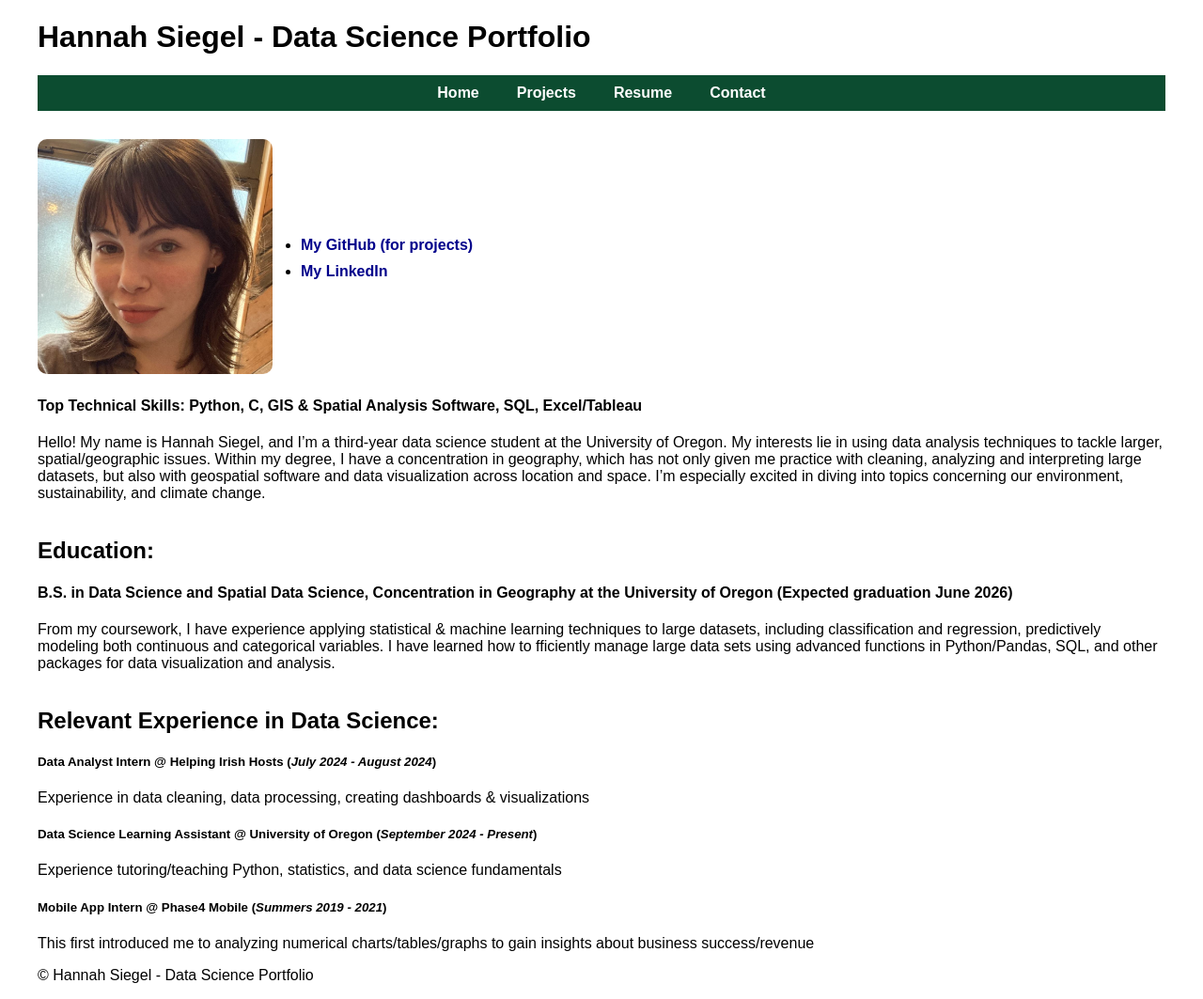
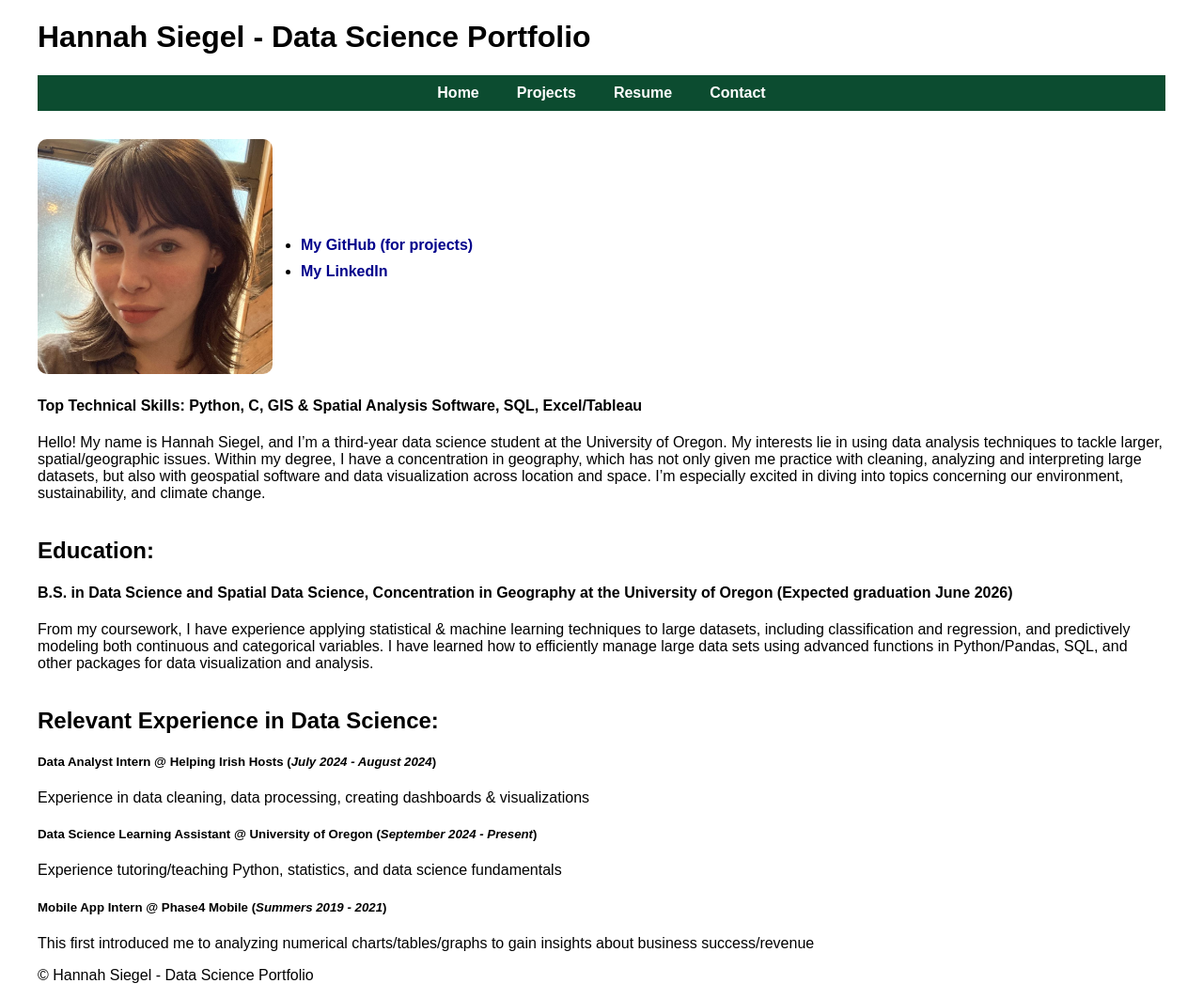
Before and after one commit to siegelhannah/portfolio, a Jekyll site: the page built from index.md, in a window 1280 px wide and 1063 px high. Shown: the whole window at 94% size. Built offline with Jekyll 4.4.1, drawn with Linux system fonts in a browser that asks for light colours.

Commit message:
Update index.md

```diff
--- a/index.md
+++ b/index.md
@@ -11,7 +11,7 @@ Hello! My name is Hannah Siegel, and I'm a third-year data science student at th
 
 ## Education:
 #### B.S. in Data Science and Spatial Data Science, Concentration in Geography at the University of Oregon (Expected graduation June 2026)<br>
-From my coursework, I have experience applying statistical & machine learning techniques to large datasets, including classification and regression, predictively modeling both continuous and categorical variables. I have learned how to fficiently manage large data sets using advanced functions in Python/Pandas, SQL, and other packages for data visualization and analysis. <br><br>
+From my coursework, I have experience applying statistical & machine learning techniques to large datasets, including classification and regression, and predictively modeling both continuous and categorical variables. I have learned how to efficiently manage large data sets using advanced functions in Python/Pandas, SQL, and other packages for data visualization and analysis. <br><br>
 
 ## Relevant Experience in Data Science:
 ##### Data Analyst Intern @ Helping Irish Hosts (_July 2024 - August 2024_)<br>
```
